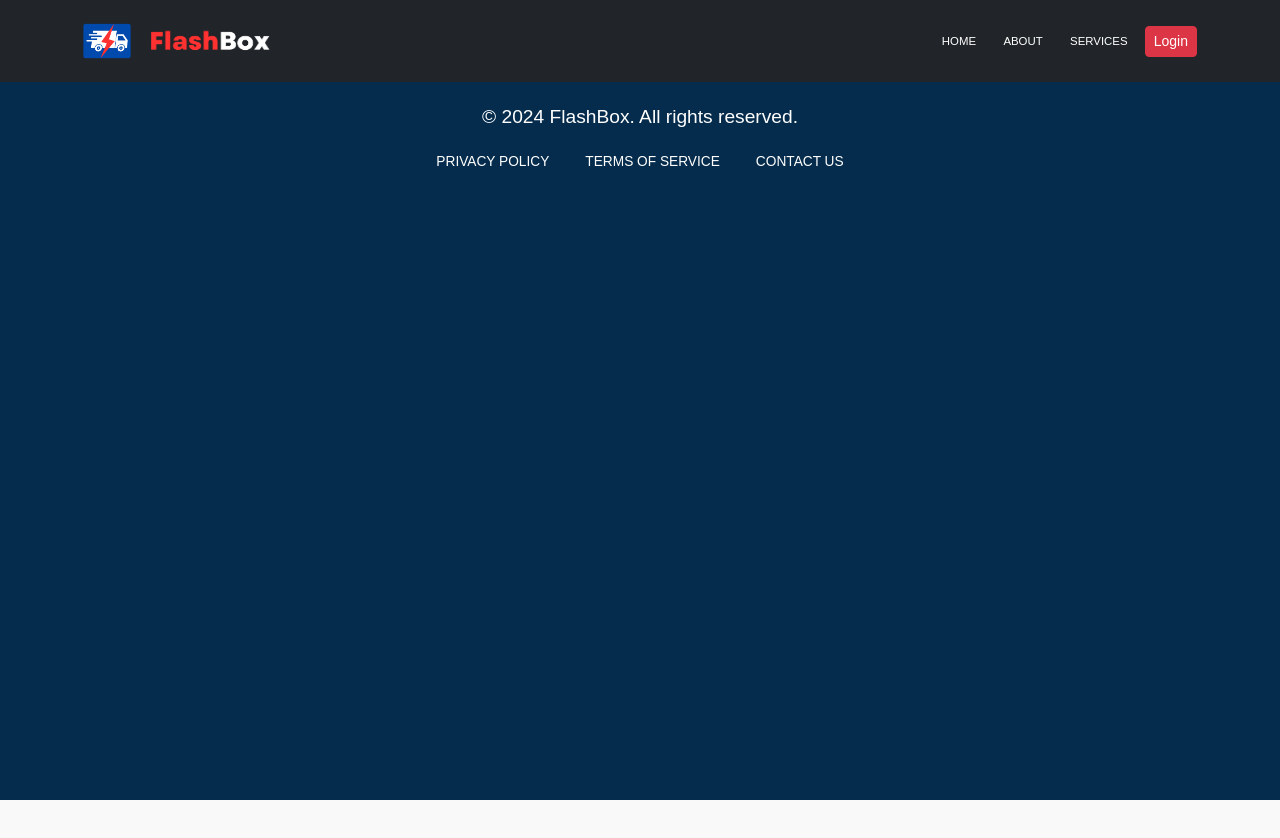
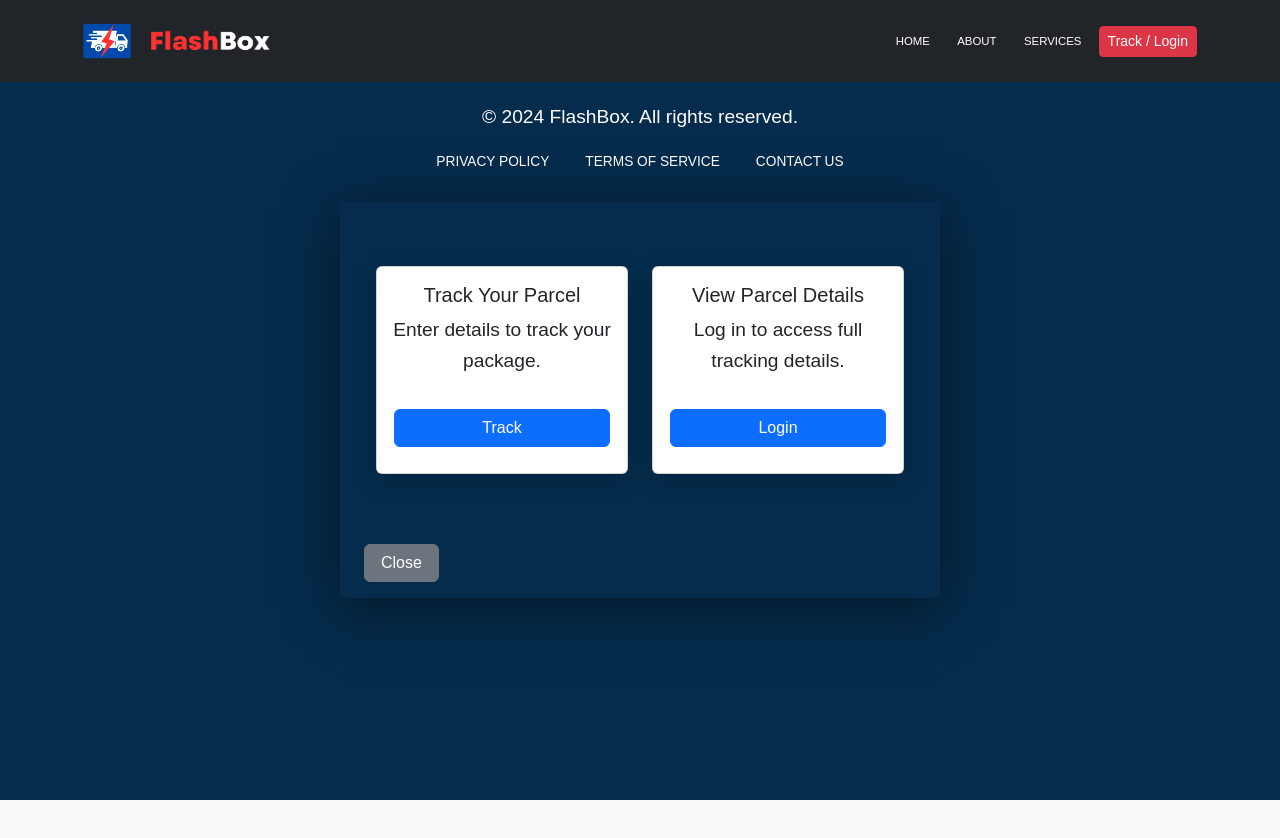
Before and after one commit to Raineecorn/landing-flashbox-front, a React (Create React App) app: page /login-tracking in a window 1280 px wide. Shown: the top 838 px of the page. Built offline with nearby package versions, Linux system fonts and the light colour scheme.

Commit message:
Added some features for easy login

```diff
--- a/src/App.js
+++ b/src/App.js
@@ -15,6 +15,7 @@ import ContactUsFooter from './components/Footer/ContactUs-footer.js';
 import { ThemeProvider } from '@mui/material/styles';
 import theme from './components/theme/colorTheme.js';
 import LandingUserPage from './frontPages/userPages/loginPage/landing-userPage.js';
+import OptionCards from './frontPages/userPages/loginPage/LandingOption.js';
 
 
 function App() {
@@ -33,6 +34,7 @@ function App() {
             <Route path="/terms" element={<TermsOfService />} />
             <Route path="/contact" element={<ContactUsFooter />} />
             <Route path="/login" element={< LandingUserPage/> }/>
+            <Route path="/login-tracking" element={<OptionCards/>} />
           </Routes>
           <Footer />
         </div>
--- a/src/components/Header/NavBar.js
+++ b/src/components/Header/NavBar.js
@@ -2,13 +2,19 @@ import React, { useState } from 'react';
 import { Link } from 'react-router-dom';
 import FlashBoxLogo from '../../images/FlashBoxLogo.png';
 import Flashbox from '../../images/FlashBox.png';
+import OptionCards from '../../frontPages/userPages/loginPage/LandingOption';
 import 'bootstrap/dist/css/bootstrap.min.css';
 
 const NavBar = () => {
   const [isMobileMenuOpen, setIsMobileMenuOpen] = useState(false);
+  const [showOptionModal, setShowOptionModal] = useState(false);
 
   const toggleMobileMenu = () => {
     setIsMobileMenuOpen(!isMobileMenuOpen);
+  };
+
+  const toggleOptionModal = () => {
+    setShowOptionModal(!showOptionModal);
   };
 
   return (
@@ -39,12 +45,17 @@ const NavBar = () => {
             <li className="nav-item">
               <Link className="nav-link" to="/services">Services</Link>
             </li>
-            <li className="nav-item ">
-              <Link className="btn btn-danger btn-sm align-items-center" to="/login">Login</Link>
+            <li className="nav-item">
+              <button className="btn btn-danger btn-sm align-items-center" onClick={toggleOptionModal}>
+                Track / Login
+              </button>
             </li>
           </ul>
         </div>
       </div>
+
+      {/* OptionCards Modal */}
+      {showOptionModal && <OptionCards onClose={toggleOptionModal} />}
     </nav>
   );
 };
--- a/src/components/searchbar/SearchBar.js
+++ b/src/components/searchbar/SearchBar.js
@@ -14,7 +14,7 @@ const SearchBar = ({ onSearch }) => {
     display: 'flex',
     justifyContent: 'center',
     alignItems: 'center',
-    width: '100%',
+    width: '75%',
     padding: '10px',
     boxSizing: 'border-box',
   };
--- /dev/null
+++ b/src/frontPages/userPages/loginPage/LandingOption.js
@@ -0,0 +1,72 @@
+import React from 'react';
+import { Link } from 'react-router-dom';
+import 'bootstrap/dist/css/bootstrap.min.css';
+
+const OptionCards = ({ onClose }) => {
+  const modalOverlayStyle = {
+    position: 'fixed',
+    top: 0,
+    left: 0,
+    width: '100vw',
+    height: '100vh',
+    backgroundColor: 'rgba(0, 0, 0, 0ß)',
+    display: 'flex',
+    justifyContent: 'center',
+    alignItems: 'center',
+    zIndex: 1050,
+  };
+
+  const modalDialogStyle = {
+    maxWidth: '600px',
+    width: '100%',
+  };
+
+  return (
+    <div style={modalOverlayStyle}>
+      <div className="modal-dialog modal-dialog-centered" style={modalDialogStyle}>
+        <div className="modal-content">
+          <div className="modal-header">
+          </div>
+          <div className="modal-body">
+            <div className="container d-flex justify-content-center mt-3">
+              <div className="row">
+                {/* Option 1 Card */}
+                <div className="col-md-6 d-flex align-items-stretch mb-4">
+                  <div className="card text-center w-100">
+                    <div className="card-body d-flex flex-column justify-content-between">
+                      <h5 className="card-title">Track Your Parcel</h5>
+                      <p className="card-text">Enter details to track your package.</p>
+                      <Link className="btn btn-primary mt-3" to="/tracking" onClick={onClose}>
+                        Track
+                      </Link>
+                    </div>
+                  </div>
+                </div>
+
+                {/* Option 2 Card */}
+                <div className="col-md-6 d-flex align-items-stretch mb-4">
+                  <div className="card text-center w-100">
+                    <div className="card-body d-flex flex-column justify-content-between">
+                      <h5 className="card-title">View Parcel Details</h5>
+                      <p className="card-text">Log in to access full tracking details.</p>
+                      <Link className="btn btn-primary mt-3" to="/login" onClick={onClose}>
+                        Login
+                      </Link>
+                    </div>
+                  </div>
+                </div>
+              </div>
+            </div>
+          </div>
+          <div className="modal-footer">
+            <button type="button" className="btn btn-secondary" onClick={onClose}>
+              Close
+            </button>
+          </div>
+        </div>
+      </div>
+    </div>
+  );
+};
+
+export default OptionCards;
--- a/src/frontPages/userPages/loginPage/landing-userPage.js
+++ b/src/frontPages/userPages/loginPage/landing-userPage.js
@@ -8,6 +8,7 @@ function landingUserPage() {
             <div className="title-header mt-5 text-white mb-3 text-center">
                 <h1> Track Your Parcel details here </h1>
             </div>
+
             <div className="login-form-user mb-5">
                 <LoginForm />
             </div>
```
